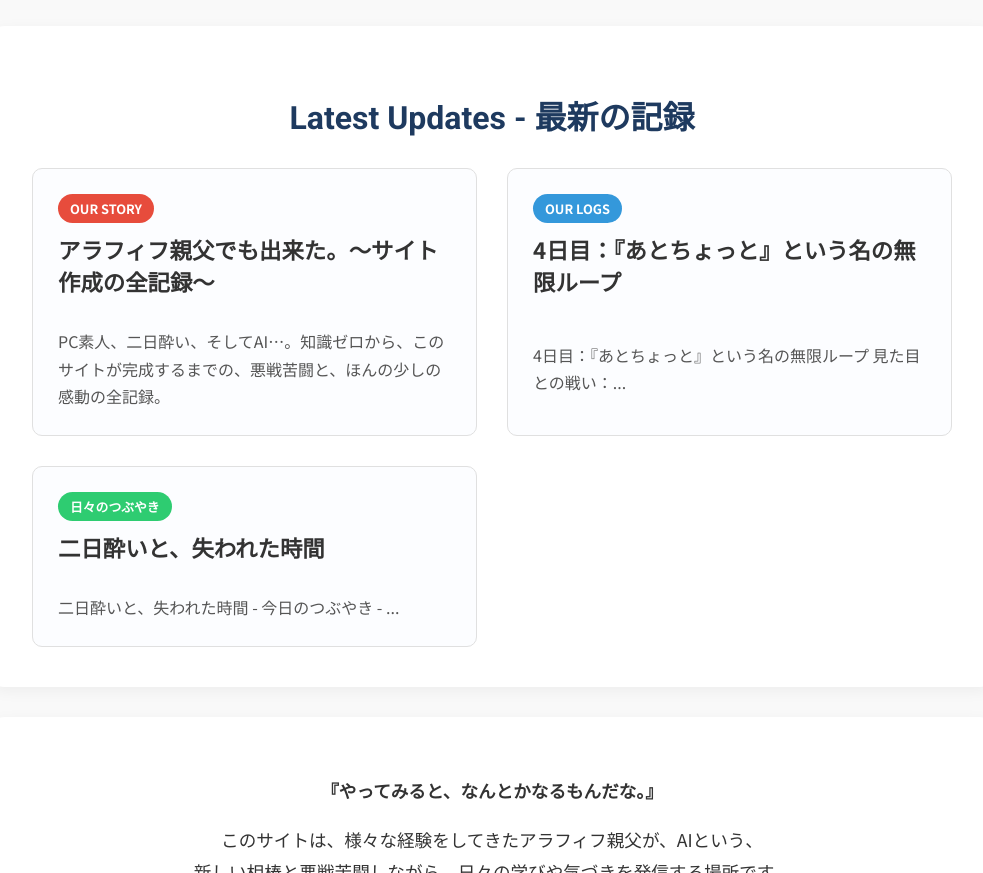
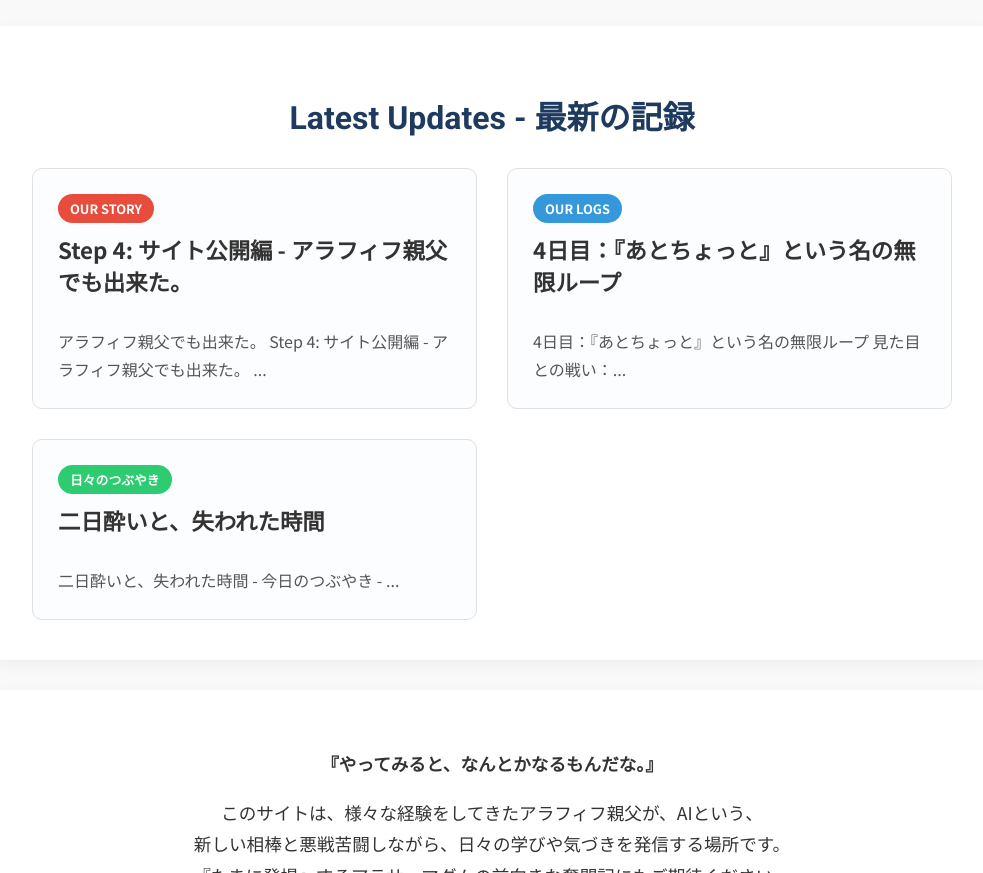
Before and after one commit to 0513reo/reo, a Jekyll site: the page built from index.html, in a window 1280 px wide and 900 px high, scrolled down 384 px, cut to the strip 27-900 px from the top of the window. Shown: the whole strip, without its empty margins (148-1131 px from the left). Built offline with Jekyll 4.4.1, drawn with Linux system fonts in a browser that asks for light colours.

Commit message:
Add files via upload

```diff
--- a/index.html
+++ b/index.html
@@ -10,22 +10,27 @@ title: トップページ
     </header>
 
     <main>
-        <!-- ▼▼▼【ここからが、新しい自動更新セクションです！】▼▼▼ -->
+        <!-- ▼▼▼【ここからが、究極の自動更新セクションです！】▼▼▼ -->
         <section class="section">
             <h2 class="section-title">Latest Updates - 最新の記録</h2>
             <div class="updates-grid-container">
 
-                <!-- OUR STORYの最新記事（手動設定） -->
+                <!-- OUR STORYの最新記事を自動表示 -->
+                <!-- ★★★「すべてのページ」から、名札を頼りに探す魔法！★★★ -->
+                {% assign our_story_posts = site.pages | where: "category", "our_story" | default: site.posts | where: "category", "our_story" | sort: "date" | reverse %}
+                {% assign latest_our_story = our_story_posts[0] %}
+                {% if latest_our_story %}
                 <div class="update-card">
                     <span class="update-label story-label">OUR STORY</span>
-                    <a href="{{ '/blog/challenge/challenge-step-1.html' | relative_url }}">
-                        <h3>アラフィフ親父でも出来た。～サイト作成の全記録～</h3>
-                        <p>PC素人、二日酔い、そしてAI…。知識ゼロから、このサイトが完成するまでの、悪戦苦闘と、ほんの少しの感動の全記録。</p>
+                    <a href="{{ latest_our_story.url | relative_url }}">
+                        <h3>{{ latest_our_story.title }}</h3>
+                        <p>{{ latest_our_story.content | strip_html | truncate: 80 }}</p>
                     </a>
                 </div>
+                {% endif %}
 
                 <!-- OUR LOGSの最新記事を自動表示 -->
-                {% assign latest_log = site.categories.logs | first %}
+                {% assign latest_log = site.categories.logs[0] %}
                 {% if latest_log %}
                 <div class="update-card">
                     <span class="update-label logs-label">OUR LOGS</span>
@@ -37,7 +42,7 @@ title: トップページ
                 {% endif %}
 
                 <!-- TWEETの最新記事を自動表示 -->
-                {% assign latest_tweet = site.categories.tweet | first %}
+                {% assign latest_tweet = site.categories.tweet[0] %}
                 {% if latest_tweet %}
                 <div class="update-card">
                     <span class="update-label tweet-label">日々のつぶやき</span>
@@ -51,6 +56,7 @@ title: トップページ
             </div>
         </section>
 
+        <!-- (これ以降のセクションは、今までと同じです) -->
         <section class="section intro">
             <p><strong>『やってみると、なんとかなるもんだな。』</strong></p>
             <p>このサイトは、様々な経験をしてきたアラフィフ親父が、AIという、<br>新しい相棒と悪戦苦闘しながら、日々の学びや気づきを発信する場所です。<br>『たまに登場』するアラサーマダムの前向きな奮闘記にもご期待ください。</p>
@@ -60,9 +66,10 @@ title: トップページ
         <section class="section">
             <h2 class="section-title">Categories - カテゴリー</h2>
             <div class="category-buttons">
+                <!-- カテゴリボタンのリンクは、Jekyllの魔法で書くのがベスト -->
                 <a href="{{ '/category/category-ai-challenge.html' | relative_url }}" class="category-btn ai-btn">#AI奮闘記</a>
                 <a href="{{ '/category/category-money.html' | relative_url }}" class="category-btn">#お金</a>
-                <!-- 他のボタンも同様に、Jekyllの魔法でリンクを設定 -->
+                <!-- 他のボタンも同様に... -->
             </div>
         </section>
 
```
